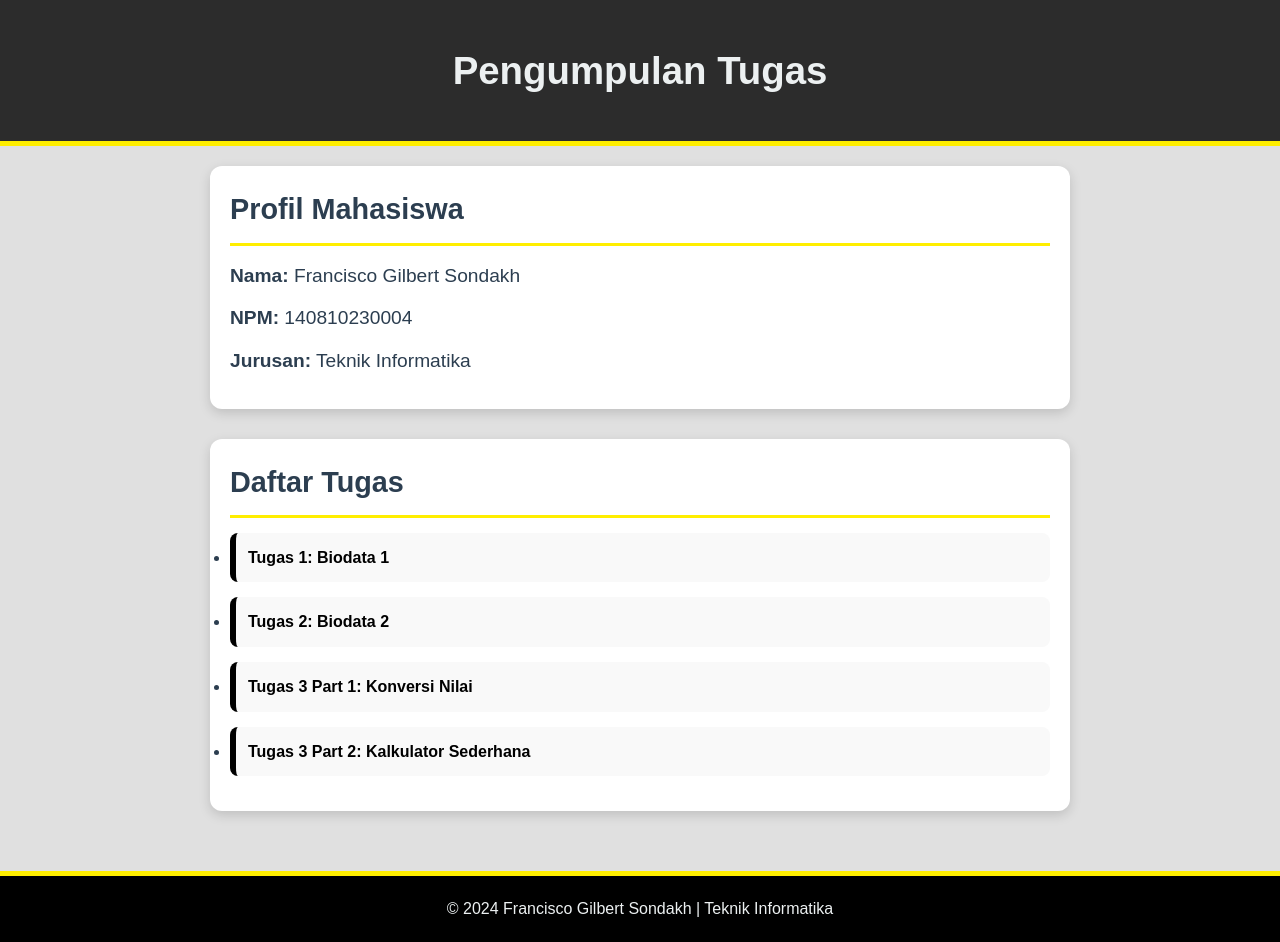
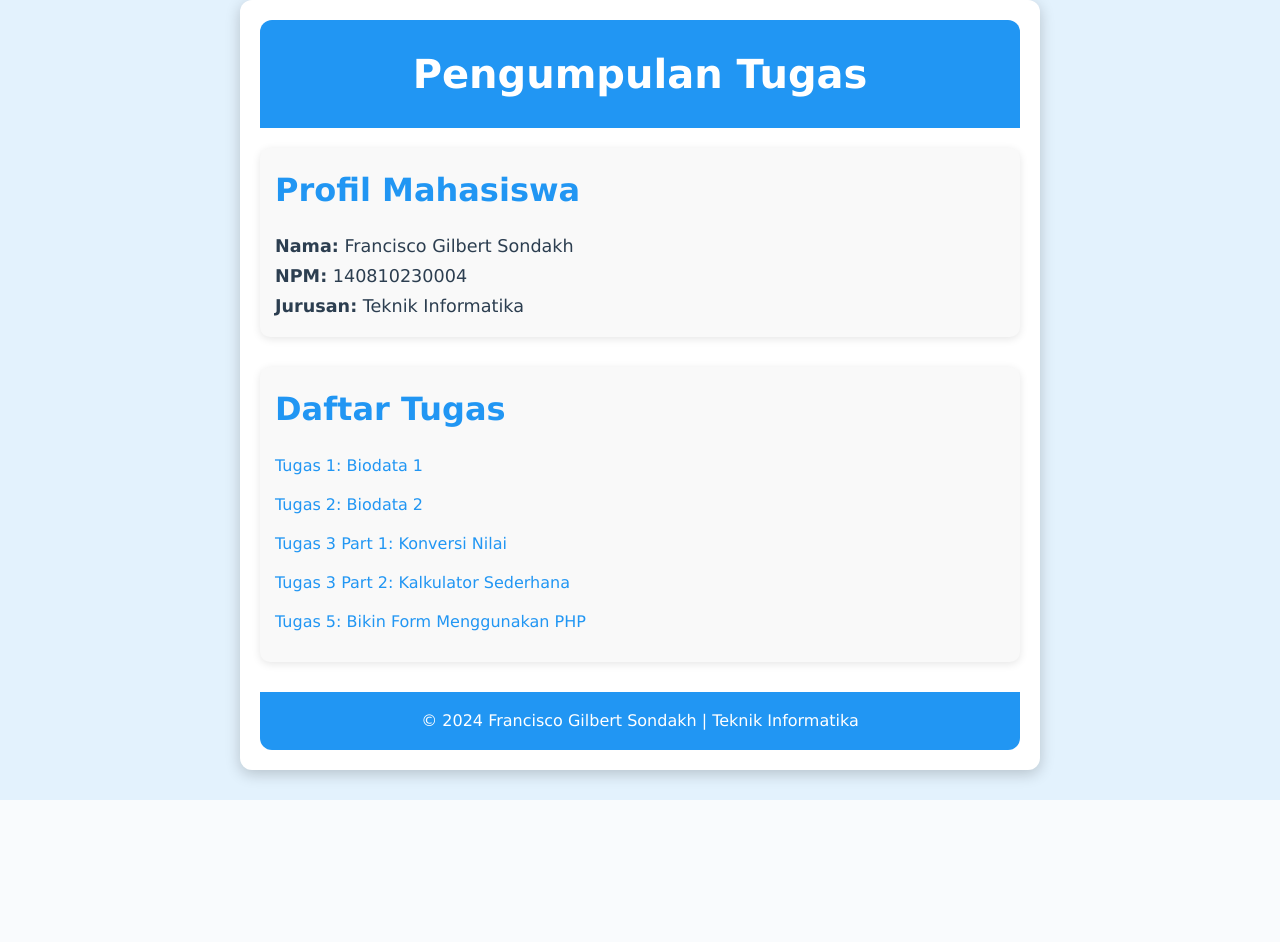
Before and after one commit to NoelianYT/NoelianYT.github.io, a PHP site: page / in a window 1280 px wide. After the commit the page ends 800 px from the top, so only its background shows below. Run offline with PHP 8.4, Linux system fonts and the light colour scheme.

Commit message:
menambahkan jawaban

```diff
--- a/index.html
+++ b/index.html
@@ -7,25 +7,24 @@
     <link rel="stylesheet" href="myStyle.css">
 </head>
 <body>
-    <header>
-        <div class="wrapper">
+    <div class="container">
+        <header class="header">
             <h1>Pengumpulan Tugas</h1>
-        </div>
         </header>
 
-    <main class="wrapper">
-        <section class="profile">
+        <main class="main-content">
+            <section class="profile-section">
                 <h2>Profil Mahasiswa</h2>
-            <ul>
-                <li><strong>Nama:</strong> Francisco Gilbert Sondakh</li>
-                <li><strong>NPM:</strong> 140810230004</li>
-                <li><strong>Jurusan:</strong> Teknik Informatika</li>
-            </ul>
+                <div class="profile-info">
+                    <p><strong>Nama:</strong> Francisco Gilbert Sondakh</p>
+                    <p><strong>NPM:</strong> 140810230004</p>
+                    <p><strong>Jurusan:</strong> Teknik Informatika</p>
+                </div>
             </section>
 
-        <section class="assignments">
+            <section class="assignments-section">
                 <h2>Daftar Tugas</h2>
-            <ul>
+                <ul class="assignments-list">
                     <li>
                         <a href="./tugas 1/tugas1.html" target="_blank">Tugas 1: Biodata 1</a>
                     </li>
@@ -38,12 +37,16 @@
                     <li>
                         <a href="./tugas 3/soal 2/calculator.html" target="_blank">Tugas 3 Part 2: Kalkulator Sederhana</a>
                     </li>
+                    <li>
+                        <a href="./tugas 5/form.php" target="_blank">Tugas 5: Bikin Form Menggunakan PHP</a>
+                    </li>
                 </ul>
             </section>
         </main>
 
-    <footer>
+        <footer class="footer">
             <p>&copy; 2024 Francisco Gilbert Sondakh | Teknik Informatika</p>
         </footer>
+    </div>
 </body>
 </html>
--- a/myStyle.css
+++ b/myStyle.css
@@ -2,92 +2,84 @@
     margin: 0;
     padding: 0;
     box-sizing: border-box;
-    font-family: 'Arial', sans-serif;
+    font-family: 'Verdana', sans-serif;
 }
 
 body {
-    background-color: #e0e0e0;
+    background-color: #e3f2fd;
     color: #2c3e50;
-    line-height: 1.6;
+    line-height: 1.7;
 }
 
-.wrapper {
-    max-width: 900px;
+.container {
+    max-width: 800px;
     margin: 0 auto;
     padding: 20px;
+    background-color: #ffffff;
+    border-radius: 12px;
+    box-shadow: 0 4px 15px rgba(0, 0, 0, 0.2);
 }
 
-header {
-    background-color: #2c2c2c;
-    color: #ecf0f1;
+.header {
+    background-color: #2196f3;
+    color: #ffffff;
     padding: 20px;
     text-align: center;
-    border-bottom: 5px solid #ffee00;
+    border-radius: 12px 12px 0 0;
 }
 
-header h1 {
-    font-size: 2.4rem;
-    margin: 0;
+.header h1 {
+    font-size: 2.5rem;
+    font-weight: bold;
 }
 
-main {
-    margin-top: 40px;
-    display: grid;
-    gap: 30px;
+.main-content {
+    margin-top: 20px;
 }
 
-.profile, .assignments {
-    background-color: #ffffff;
-    padding: 20px;
-    border-radius: 12px;
-    box-shadow: 0 4px 12px rgba(0, 0, 0, 0.15);
+.profile-section, .assignments-section {
+    margin-bottom: 30px;
+    padding: 15px;
+    border-radius: 10px;
+    background-color: #f9f9f9;
+    box-shadow: 0 2px 8px rgba(0, 0, 0, 0.1);
 }
 
-.profile h2, .assignments h2 {
-    font-size: 1.8rem;
+.profile-section h2, .assignments-section h2 {
+    font-size: 2rem;
     margin-bottom: 15px;
-    border-bottom: 3px solid #ffee00;
-    padding-bottom: 10px;
+    color: #2196f3;
 }
 
-.profile ul {
+.profile-info {
+    font-size: 1.1rem;
+}
+
+.assignments-list {
     list-style: none;
     padding: 0;
 }
 
-.profile li {
+.assignments-list li {
     margin-bottom: 12px;
-    font-size: 1.2rem;
 }
 
-.assignments ol {
-    padding-left: 20px;
+.assignments-list a {
+    text-decoration: none;
+    color: #2196f3;
+    font-weight: 500;
+    transition: color 0.3s;
 }
 
-.assignments li {
-    margin: 15px 0;
-    padding: 12px;
-    background-color: #f9f9f9;
-    border-left: 6px solid #000000;
-    border-radius: 8px;
-    transition: background-color 0.3s ease;
+.assignments-list a:hover {
+    color: #1976d2;
 }
 
-.assignments li:hover {
-    background-color: #f0f0f0;
+.footer {
+    background-color: #2196f3;
+    color: #ffffff;
+    text-align: center;
+    padding: 15px;
+    border-radius: 0 0 12px 12px;
+    margin-top: 20px;
 }
-
-.assignments a {
-    text-decoration: none;
-    color: #000000;
-    font-weight: bold;
-}
-
-footer {
-    background-color: #000000;
-    color: #ecf0f1;
-    text-align: center;
-    padding: 20px;
-    margin-top: 40px;
-    border-top: 5px solid #ffee00;
-}
```
Also changed, not shown: tugas 5/form.php (added, +158 -0 lines), tugas 5/mahasiswa.sql (added, +72 -0 lines). Lines whose indentation alone changed are shown as unchanged.
